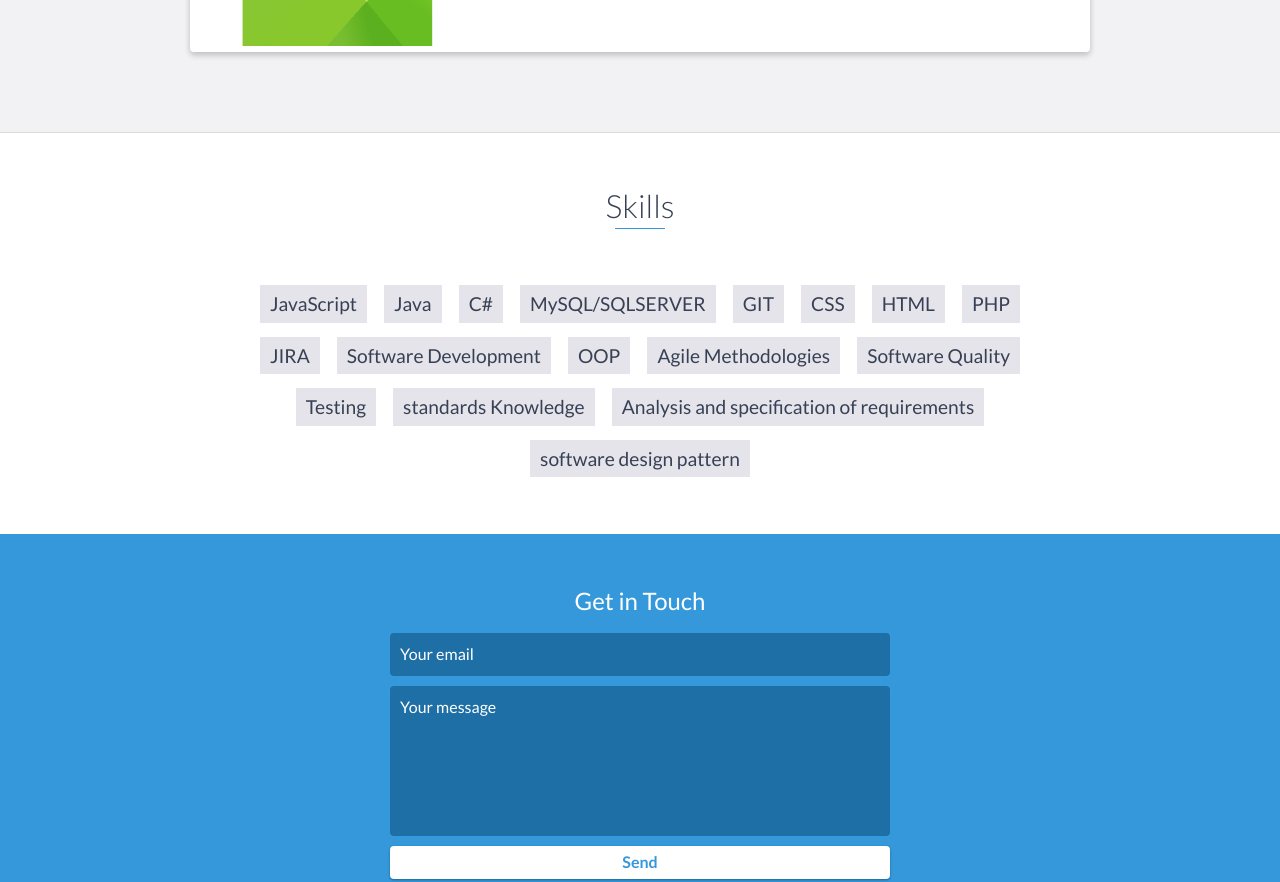
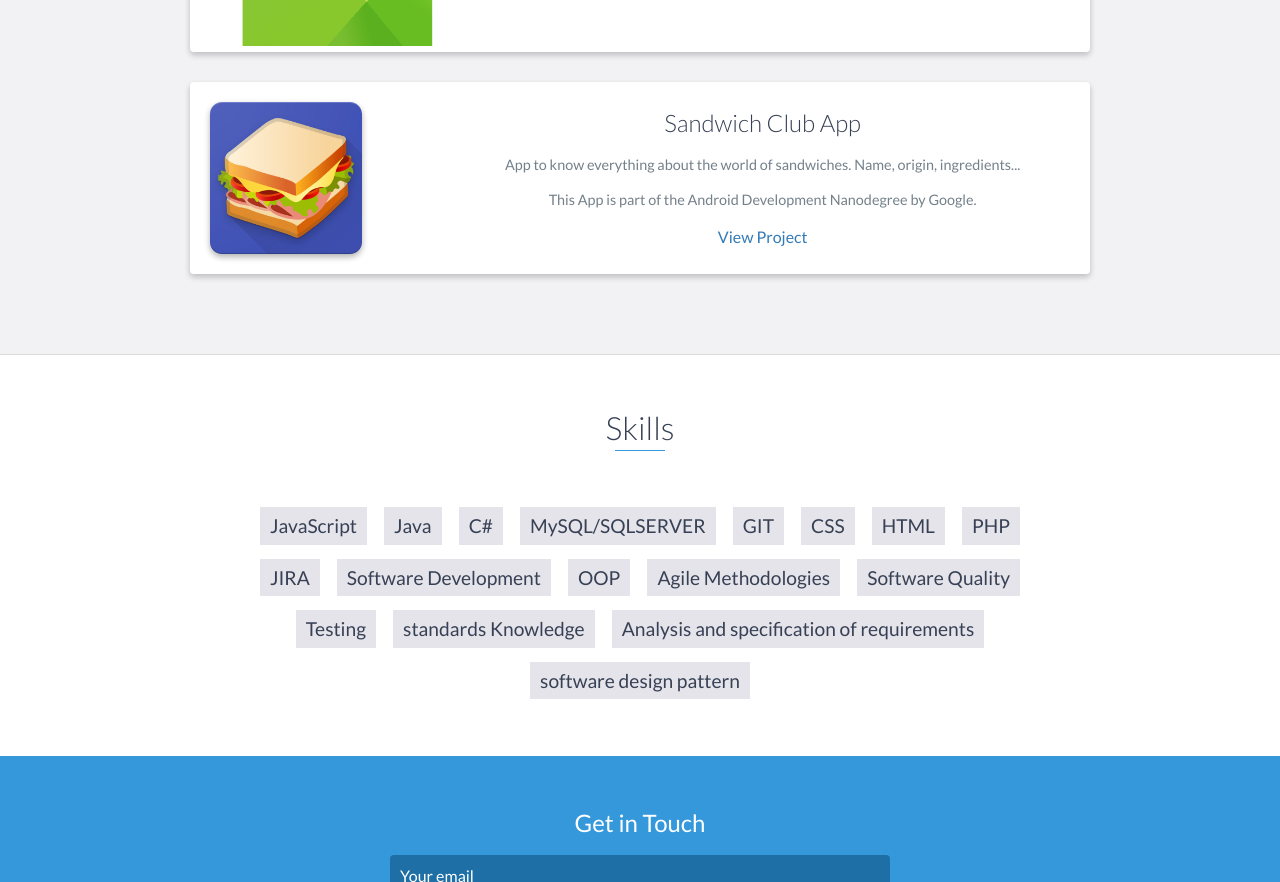
Before and after one commit to keponer/keponer.github.io, a website: page index.html in a window 1280 px wide. Shown: the part 3329-4211 px from the top of the page. Drawn offline with nearby package versions, Linux system fonts and the light colour scheme.

Commit message:
sandwich app

```diff
--- a/index.html
+++ b/index.html
@@ -203,6 +203,24 @@
                     <!-- End .project-info -->
                 </div>
                 <!-- End .project -->
+
+                <div class="project shadow-large">
+                    <div class="project-image">
+                        <img src="images/sandwichApp.png" style="max-width: 300px; max-height: 300px;"/>
+                    </div>
+                    <!-- End .project-image -->
+                    <div class="project-info">
+                        <h3>Sandwich Club App</h3>
+                        <p>
+                            App to know everything about the world of sandwiches. Name, origin, ingredients...
+                        </p>
+                        <p>This App is part of the Android Development Nanodegree by Google.</p>
+                        <a href="https://play.google.com/store/apps/details?id=com.rmp.remotemusicplayer&hl=en">View Project</a>
+                    </div>
+                    <!-- End .project-info -->
+                </div>
+                <!-- End .project -->
+
             </div>
         </div>
     </div>
```
